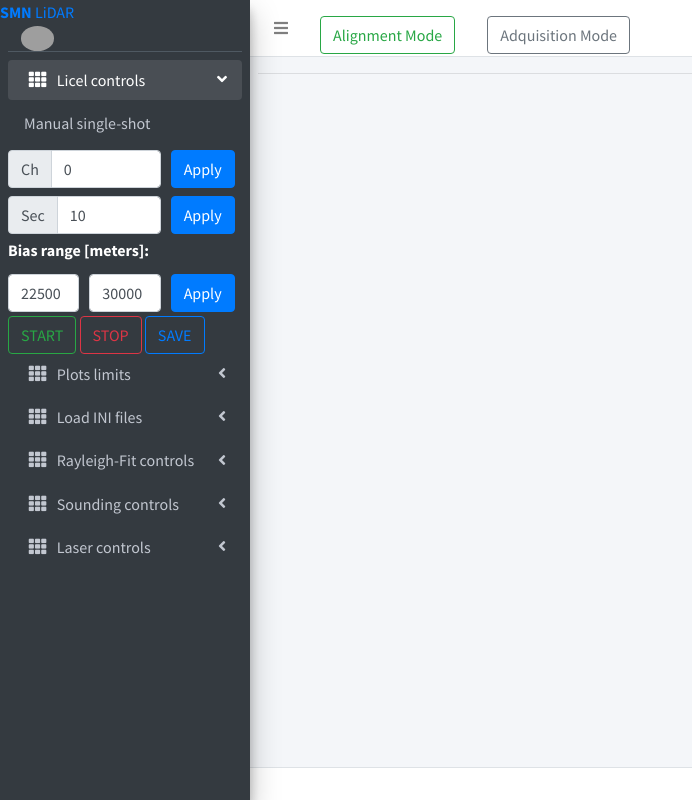
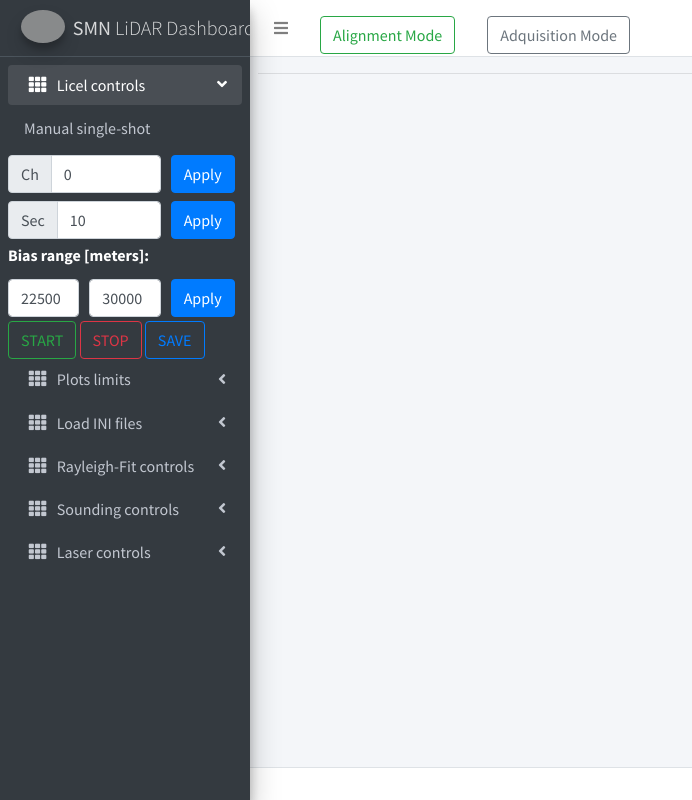
Before and after one commit to FedeVerstraeten/smnar-lidar-dashboard, a Flask app: page / in a window 1280 px wide. Shown: the whole page, without its empty margins (0-692 px from the left). Run offline with Flask 2, Linux system fonts and the light colour scheme; some libraries are stand-ins or nearby versions; grey boxes are pictures that could not be loaded.

Commit message:
new SMN icon using AdmintLTE templates

```diff
--- a/templates/layout.html
+++ b/templates/layout.html
@@ -71,20 +71,22 @@ scratch. This page gets rid of all links and provides the needed markup only.
         <!-- Main Sidebar Container -->
         <aside class="main-sidebar sidebar-dark-primary elevation-4">
             <!-- Brand Logo -->
-            <a href="/" class="logo">
+            <a href="/" class="brand-link">
                 <!-- mini logo for sidebar mini 50x50 pixels -->
-                <!-- <span class="logo-mini"><b>SMN</b></span> -->
-                <!-- logo for regular state and mobile devices -->
-                <span class="logo-lg"><b>SMN</b> LiDAR</span>
+                <img src="{{ url_for('static', filename='dist/img/logo.gif') }}" alt="SMN Logo" class="brand-image img-circle elevation-3" style="opacity: .8">
+                <span class="brand-text font-weight-light"><b>SMN</b> LiDAR Dashboard</span>
             </a>
             <!-- Sidebar -->
             <div class="sidebar">
                 <!-- Sidebar user panel (optional) -->
-                <div class="user-panel">
-                    <div class="pull-left image">
-                        <img src="https://upload.wikimedia.org/wikipedia/commons/8/87/Smn_logo.png" class="img-circle" alt="User Image">
+                <!-- <div class="user-panel mt-3 pb-3 mb-3 d-flex">
+                    <div class="image">
+                        <img src="{{ url_for('static', filename='dist/img/logo.gif') }}" class="img-circle" alt="User Image">
                     </div>
-                </div>
+                    <div class="info">
+                        <a href="#" class="d-block">SMN LiDAR Dashboard</a>
+                    </div>
+                </div> -->
                 <!-- Sidebar Menu -->
                 <nav class="mt-2">
                     <ul class="nav nav-pills nav-sidebar flex-column" data-widget="treeview" role="menu" data-accordion="true">
```
